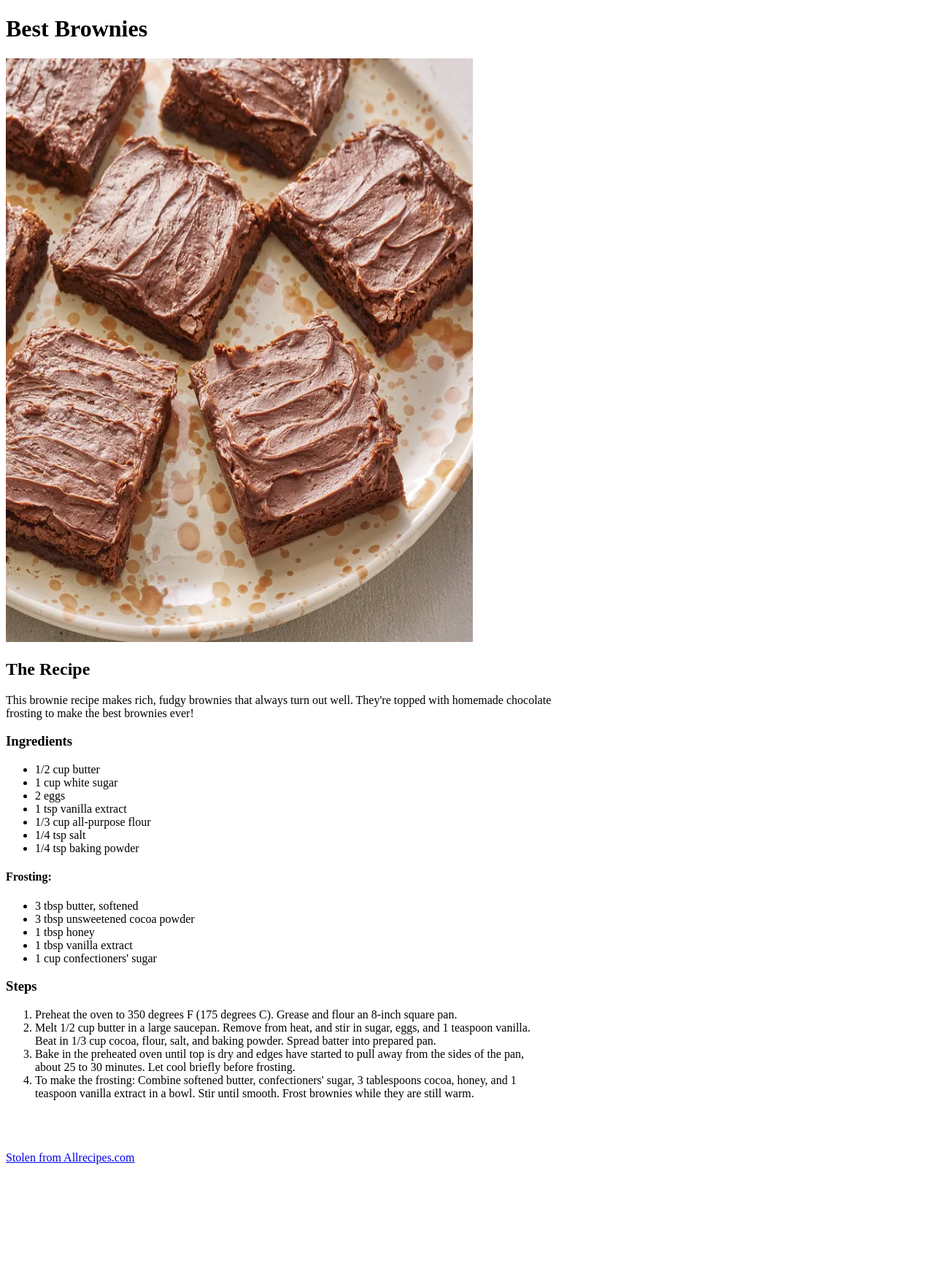
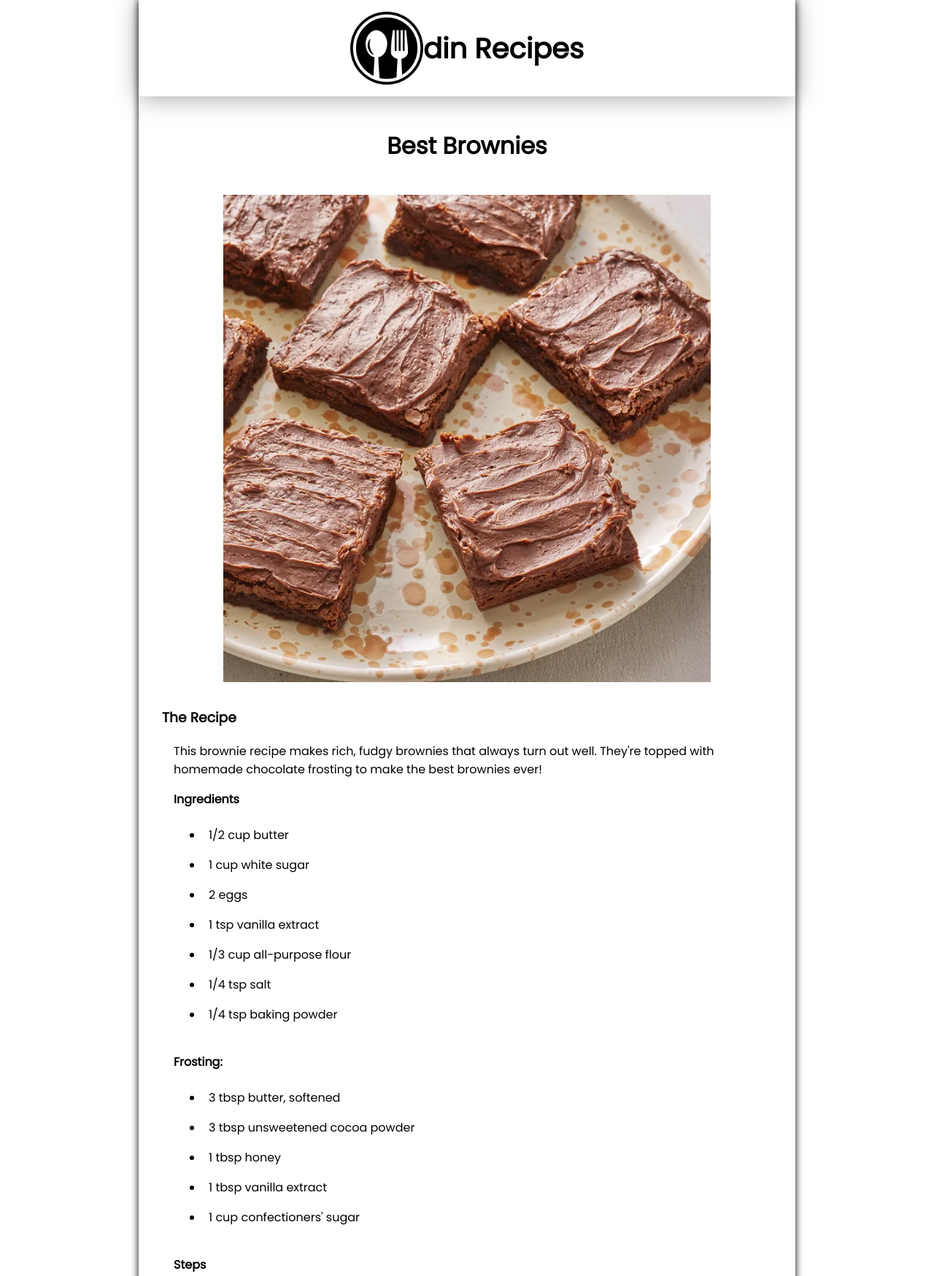
Before and after one commit to derekwhayes/odin_recipes, a plain HTML site: page recipes/brownies.html in a window 1280 px wide. Shown: the top 1749 px of the page at 73% size. Before the commit the page ends 1640 px from the top, so only its background shows below. Drawn offline with Linux system fonts and the light colour scheme.

Commit message:
Fix styles for recipe pages
Almost looks like a real webpage!

```diff
--- a/recipes/brownies.html
+++ b/recipes/brownies.html
@@ -3,15 +3,23 @@
 <head>
     <meta charset="UTF-8">
     <meta name="viewport" content="width=device-width, initial-scale=1.0">
+    <link rel="stylesheet" href="../styles/styles.css">
     <title>Best Brownies | Odin Recipes</title>
 </head>
 <body>
-    <h1>Best Brownies</h1>
+    <header>
+        <a href="../index.html">
+            <img src="../images/fork_spoon_icon.png" alt="fork and spoon icon" height="100" width="100">
+            <h1>din Recipes</h1>
+        </a>
+    </header>
+    <main>
+        <h2>Best Brownies</h1>
         <img src="../images/brownies.webp" alt="Chocolate iced brownies" width="640" height="800">
-    <h2>The Recipe</h2>
-    <p>This brownie recipe makes rich, fudgy brownies that always turn out well. They're topped with homemade chocolate<br>frosting to make the best brownies ever!</p>
-    <h3>Ingredients</h3>
-    <ul>
+        <h3>The Recipe</h2>
+        <p>This brownie recipe makes rich, fudgy brownies that always turn out well. They're topped with homemade chocolate frosting to make the best brownies ever!</p>
+        <h4>Ingredients</h3>
+        <ul class="ul-recipe">
             <li>1/2 cup butter</li>
             <li>1 cup white sugar</li>
             <li>2 eggs</li>
@@ -21,22 +29,26 @@
             <li>1/4 tsp baking powder</li>
         </ul>
         <h4>Frosting:</h4>
-    <ul>
+        <ul class="ul-recipe">
             <li>3 tbsp butter, softened</li>
             <li>3 tbsp unsweetened cocoa powder</li>
             <li>1 tbsp honey</li>
             <li>1 tbsp vanilla extract</li>
             <li>1 cup confectioners' sugar</li>
         </ul>
-    <h3>Steps</h3>
+        <h4>Steps</h3>
         <ol>
             <li>Preheat the oven to 350 degrees F (175 degrees C). Grease and flour an 8-inch square pan.</li>
-        <li>Melt 1/2 cup butter in a large saucepan. Remove from heat, and stir in sugar, eggs, and 1 teaspoon vanilla.<br>Beat in 1/3 cup cocoa, flour, salt, and baking powder. Spread batter into prepared pan.</li>
-        <li>Bake in the preheated oven until top is dry and edges have started to pull away from the sides of the pan,<br> about 25 to 30 minutes. Let cool briefly before frosting.</li>
-        <li>To make the frosting: Combine softened butter, confectioners' sugar, 3 tablespoons cocoa, honey, and 1<br>teaspoon vanilla extract in a bowl. Stir until smooth. Frost brownies while they are still warm.</li>
+            <li>Melt 1/2 cup butter in a large saucepan. Remove from heat, and stir in sugar, eggs, and 1 teaspoon vanilla. Beat in 1/3 cup cocoa, flour, salt, and baking powder. Spread batter into prepared pan.</li>
+            <li>Bake in the preheated oven until top is dry and edges have started to pull away from the sides of the pan, about 25 to 30 minutes. Let cool briefly before frosting.</li>
+            <li>To make the frosting: Combine softened butter, confectioners' sugar, 3 tablespoons cocoa, honey, and 1 teaspoon vanilla extract in a bowl. Stir until smooth. Frost brownies while they are still warm.</li>
         </ol>
-    <br><br><br>
-    <a href="https://www.allrecipes.com/recipe/10549/best-brownies/" target="_blank" rel="noopener noreferrer">Stolen from Allrecipes.com</a>
-    <br><br><br>
+    </main>
+
+    <footer>
+        <a href="https://www.flaticon.com/free-icons/food" target="_blank" rel="noopener noreferrer">Food icons created by Freepik - Flaticon</a>
+        <a href="https://www.allrecipes.com/recipe/10549/best-brownies/" target="_blank" rel="noopener noreferrer">Recipe from Allrecipes.com</a>
+
+    </footer>
 </body>
 </html>
--- a/styles/styles.css
+++ b/styles/styles.css
@@ -34,9 +34,6 @@ body {
 }
 
 header {
-    display: flex;
-    justify-content: center;
-    align-items: center;
     box-shadow: 0 0.1rem 2rem rgba(0, 0, 0, 0.355);
     text-align: center;
     padding: 1rem;
@@ -48,15 +45,53 @@ h1 {
 }
 
 main {
+    display: flex;
+    flex-direction: column;
     margin-top: 0;
     flex: 1;
 }
 
-ul {
+h2 {
+    padding-top: 1.1rem;
+    font-size: var(--fs-xxl);
+    text-align: center;
+}
+
+main img {
+    height: auto;
+    width: 100vw;
+    max-width: 700px;
+    align-self: center;
+    padding: 1rem;
+}
+
+h3 {
+    margin-left: 2rem;
+}
+
+p {
+    margin: 0 3rem;
+}
+
+h4 {
+    margin: 1rem 3rem;
+}
+
+.ul-index {
     padding: 4rem;
+    font-size: var(--fs-xxl);
+    text-align: center;
     list-style: none;
-    text-align: center;
-    font-size: var(--fs-xxl);
+}
+
+.ul-recipe {
+    margin: 0 3rem;
+    padding-bottom: 1rem;
+}
+
+ol {
+    margin: 0 3rem;
+    padding-bottom: 4rem;
 }
 
 li {
@@ -64,6 +99,9 @@ li {
 }
 
 a {
+    display: flex;
+    justify-content: center;
+    align-items: center;
     text-decoration: none;
     color: black;
 }
```
Also changed, not shown: index.html (+9 -6 lines), recipes/mexican_rice.html (+23 -10 lines), recipes/stuffed_shells.html (+21 -8 lines). Lines whose indentation alone changed are shown as unchanged.
